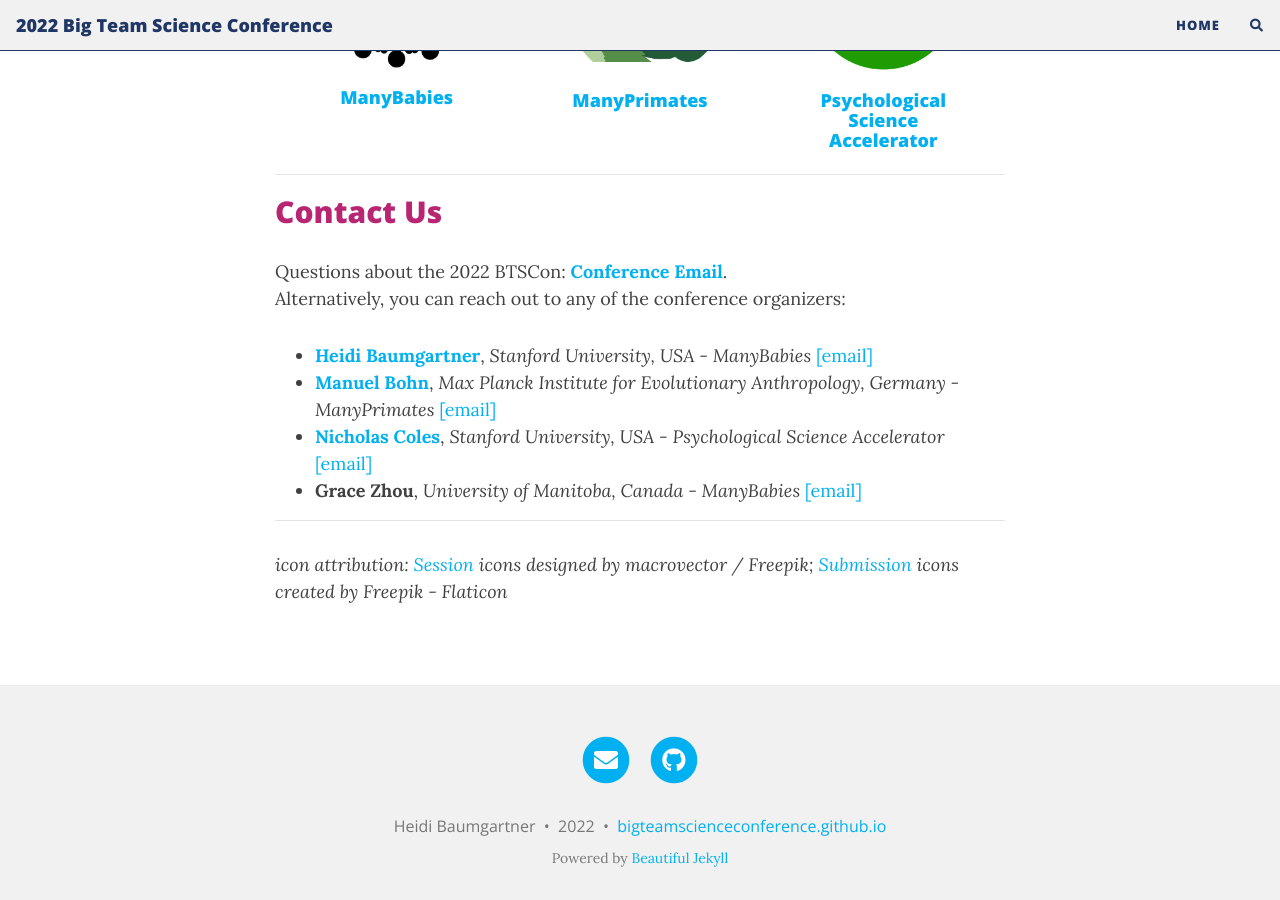
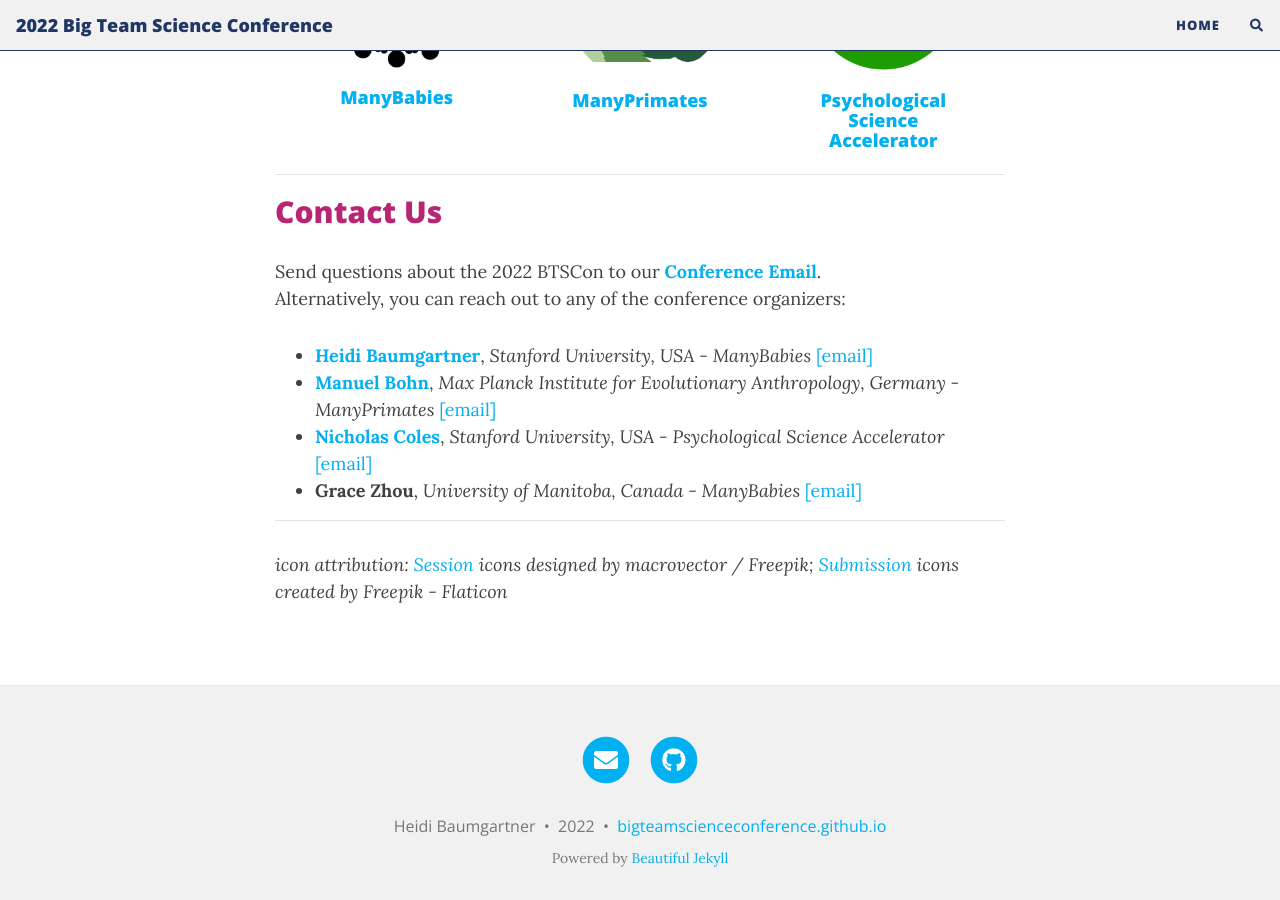
Before and after one commit to bigteamscienceconference/bigteamscienceconference.github.io, a Jekyll site: the page built from index.md, in a window 1280 px wide and 900 px high, scrolled down 3795 px. Built offline with Jekyll 4.4.1, drawn with Linux system fonts in a browser that asks for light colours; nearby versions of some CDN libraries; comment, search, counter and statistics services are not loaded.

Commit message:
formatting

```diff
--- a/index.md
+++ b/index.md
@@ -219,7 +219,7 @@
 ***
 ## Contact Us
 
-Questions about the 2022 BTSCon: [**Conference Email**](mailto:bigteamscienceconference@gmail.com). <br>
+Send questions about the 2022 BTSCon to our [**Conference Email**](mailto:bigteamscienceconference@gmail.com). <br>
 Alternatively, you can reach out to any of the conference organizers:
 
 * [**Heidi Baumgartner**](https://profiles.stanford.edu/heidi-baumgartner), *Stanford University, USA - ManyBabies* [[email]](mailto:heidib@stanford.edu)
```
